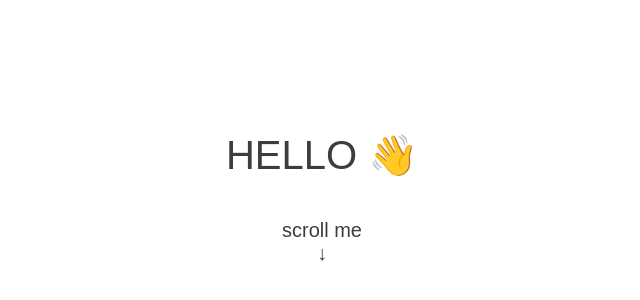
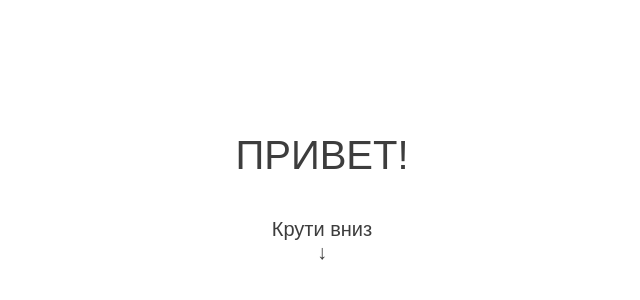
Before and after one commit to TimofeyPonomarev/KTitog, a plain HTML site: page index.html in a window 1280 px wide. Shown: the part 202-502 px from the top of the page, without its empty margins (318-958 px from the left). Drawn offline with Linux system fonts and the light colour scheme.

Commit message:
Update index.html

```diff
--- a/index.html
+++ b/index.html
@@ -3,7 +3,7 @@
 <head>
     <meta charset="UTF-8">
     <meta name="viewport" content="width=device-width, initial-scale=1.0">
-    <title>Document</title>
+    <title>KTitog</title>
     <link rel="stylesheet" href="style1.css">
 </head>
 <body>
@@ -47,8 +47,8 @@
 
     <canvas id="fire-overlay"></canvas>
     <div class="scroll-msg">
-        <div>Hello 👋</div>
-        <div>scroll me</div>
+        <div>Привет!</div>
+        <div>Крути вниз</div>
         <div class="arrow-animated">&darr;</div>
     </div>
 
```
